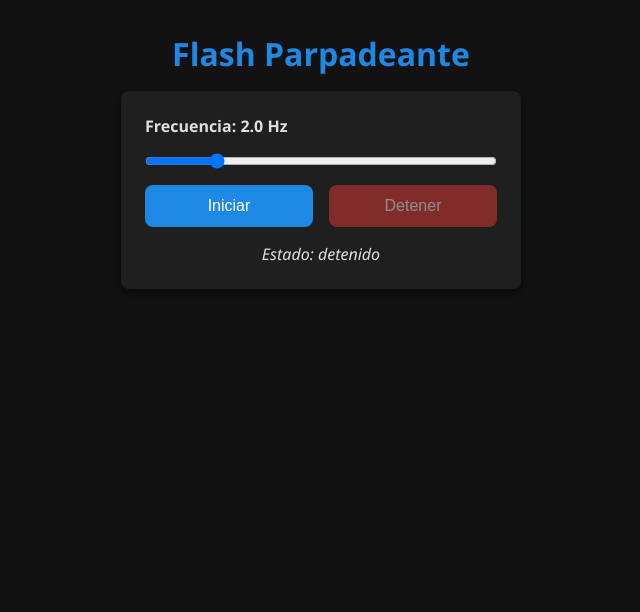
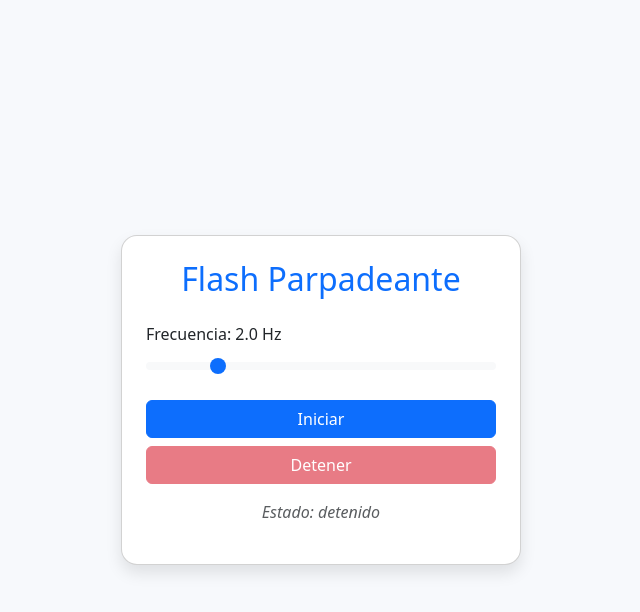
Before and after one commit to Lean-wes/Linter, a plain HTML site: page index.html in a window 1280 px wide. Shown: the whole page, without its empty margins (319-959 px from the left). Drawn offline with nearby package versions, Linux system fonts and the light colour scheme.

Commit message:
Update index.html

```diff
--- a/index.html
+++ b/index.html
@@ -4,169 +4,118 @@
   <meta charset="UTF-8">
   <meta name="viewport" content="width=device-width, initial-scale=1">
   <title>Flash Parpadeante</title>
+  <!-- Bootstrap 5 CSS -->
+  <link href="https://cdn.jsdelivr.net/npm/bootstrap@5.3.0/dist/css/bootstrap.min.css" rel="stylesheet">
   <style>
-    :root {
-      --bg: #121212;
-      --fg: #e0e0e0;
-      --accent: #1e88e5;
-      --accent-dark: #1565c0;
-      --danger: #e53935;
-      --radius: 8px;
+    body {
+      background-color: #f7f9fc;
+      color: #343a40;
+      min-height: 100vh;
+      display: flex;
+      align-items: center;
+      justify-content: center;
     }
-    * { box-sizing: border-box; margin: 0; padding: 0; }
-    body {
-      font-family: 'Segoe UI', sans-serif;
-      background: var(--bg);
-      color: var(--fg);
-      display: flex;
-      flex-direction: column;
-      align-items: center;
-      padding: 2rem;
+    .card {
+      border-radius: 1rem;
+      box-shadow: 0 0.5rem 1rem rgba(0,0,0,0.1);
     }
-    h1 {
-      margin-bottom: 1rem;
-      font-size: 2rem;
-      color: var(--accent);
+    #freqSlider::-webkit-slider-thumb {
+      background: #0d6efd; /* Bootstrap primary */
     }
-    .control {
-      width: 100%;
-      max-width: 400px;
-      background: #1f1f1f;
-      padding: 1.5rem;
-      border-radius: var(--radius);
-      box-shadow: 0 4px 12px rgba(0,0,0,0.5);
-    }
-    .control label {
-      display: block;
-      margin-bottom: .5rem;
-      font-weight: bold;
-    }
-    .control input[type="range"] {
-      width: 100%;
-      margin: .5rem 0 1rem;
-    }
-    .buttons {
-      display: flex;
-      gap: 1rem;
-    }
-    button {
-      flex: 1;
-      padding: .75rem;
-      font-size: 1rem;
-      border: none;
-      border-radius: var(--radius);
-      cursor: pointer;
-      transition: background .2s;
-    }
-    button:disabled {
-      opacity: 0.5;
-      cursor: not-allowed;
-    }
-    #startBtn {
-      background: var(--accent);
-      color: #fff;
-    }
-    #startBtn:hover:not(:disabled) {
-      background: var(--accent-dark);
-    }
-    #stopBtn {
-      background: var(--danger);
-      color: #fff;
-    }
-    #stopBtn:hover:not(:disabled) {
-      filter: brightness(1.1);
-    }
-    .status {
-      margin-top: 1rem;
-      text-align: center;
+    #state {
       font-style: italic;
     }
   </style>
 </head>
 <body>
-  <h1>Flash Parpadeante</h1>
-  <div class="control">
-    <label for="freq">Frecuencia: <span id="freqVal">2.0</span> Hz</label>
-    <input type="range" id="freq" min="0.1" max="10" step="0.1" value="2">
-    <div class="buttons">
-      <button id="startBtn">Iniciar</button>
-      <button id="stopBtn" disabled>Detener</button>
+  <div class="card p-4" style="max-width: 400px; width: 100%;">
+    <h2 class="card-title text-center mb-4" style="color: #0d6efd;">Flash Parpadeante</h2>
+
+    <div class="mb-3">
+      <label for="freqSlider" class="form-label">Frecuencia: <span id="freqValue">2.0</span> Hz</label>
+      <input type="range" class="form-range" id="freqSlider" min="0.1" max="10" step="0.1" value="2">
     </div>
-    <div class="status" id="status">Estado: detenido</div>
+
+    <div class="d-grid gap-2 mb-3">
+      <button id="startBtn" class="btn btn-primary">Iniciar</button>
+      <button id="stopBtn" class="btn btn-danger" disabled>Detener</button>
+    </div>
+
+    <p id="state" class="text-center text-muted">Estado: detenido</p>
   </div>
 
   <script>
-    let stream = null;
-    let track = null;
-    let blinkInterval = null;
+    let stream = null, track = null, blinkInterval = null;
+    const freqSlider = document.getElementById('freqSlider');
+    const freqValue  = document.getElementById('freqValue');
+    const startBtn   = document.getElementById('startBtn');
+    const stopBtn    = document.getElementById('stopBtn');
+    const stateLabel = document.getElementById('state');
 
-    const freqInput = document.getElementById('freq');
-    const freqVal = document.getElementById('freqVal');
-    const startBtn = document.getElementById('startBtn');
-    const stopBtn = document.getElementById('stopBtn');
-    const statusEl = document.getElementById('status');
-
-    // Actualiza valor mostrado del slider
-    freqInput.addEventListener('input', () => {
-      freqVal.textContent = parseFloat(freqInput.value).toFixed(1);
+    // Actualiza el valor mostrado cuando mueves el slider
+    freqSlider.addEventListener('input', () => {
+      freqValue.textContent = parseFloat(freqSlider.value).toFixed(1);
     });
 
     startBtn.addEventListener('click', async () => {
-      const freq = parseFloat(freqInput.value);
-      if (freq <= 0) return alert('Frecuencia debe ser mayor que 0.');
+      startBtn.disabled = true;
+      stateLabel.textContent = 'Estado: solicitando permiso...';
 
       try {
-        // Pide permiso a la cámara trasera
+        // Pedimos permiso de cámara trasera
         stream = await navigator.mediaDevices.getUserMedia({
           video: { facingMode: { exact: 'environment' } }
         });
         track = stream.getVideoTracks()[0];
+      } catch (err) {
+        console.error(err);
+        stateLabel.textContent = 'Error: permiso denegado o sin cámara';
+        startBtn.disabled = false;
+        return;
+      }
 
-        const cap = track.getCapabilities();
-        if (!cap.torch) {
-          throw new Error('Este dispositivo no soporta modo flash/torch.');
+      const caps = track.getCapabilities();
+      if (!caps.torch) {
+        stateLabel.textContent = 'Error: este dispositivo no soporta torch';
+        cleanup();
+        return;
+      }
+
+      // Comenzar parpadeo
+      let on = false;
+      const freq = parseFloat(freqSlider.value);
+      const halfPeriod = 500 / freq; // ms para on/off
+
+      stateLabel.textContent = 'Estado: parpadeando';
+      stopBtn.disabled = false;
+
+      blinkInterval = setInterval(async () => {
+        on = !on;
+        try {
+          await track.applyConstraints({ advanced: [{ torch: on }] });
+        } catch (err) {
+          console.error('Error torch:', err);
         }
-
-        // Calcula periodo de parpadeo
-        const halfPeriod = (1000 / freq) / 2;
-
-        // Inicia parpadeo
-        let on = false;
-        blinkInterval = setInterval(() => {
-          on = !on;
-          track.applyConstraints({ advanced: [{ torch: on }] })
-            .catch(console.warn);
-          statusEl.textContent = `Estado: ${on ? 'Flash encendido' : 'Flash apagado'}`;
-        }, halfPeriod);
-
-        startBtn.disabled = true;
-        stopBtn.disabled = false;
-        statusEl.textContent = 'Estado: iniciando...';
-      }
-      catch (err) {
-        console.error(err);
-        alert('Error: ' + err.message);
-        cleanup();
-      }
+      }, halfPeriod);
     });
 
     stopBtn.addEventListener('click', () => {
       cleanup();
+      stateLabel.textContent = 'Estado: detenido';
     });
 
+    // Función para apagar y liberar recursos
     function cleanup() {
       clearInterval(blinkInterval);
       if (track) {
-        track.applyConstraints({ advanced: [{ torch: false }] })
-             .catch(() => {});
+        track.applyConstraints({ advanced: [{ torch: false }] }).catch(()=>{});
         track.stop();
       }
       if (stream) {
         stream.getTracks().forEach(t => t.stop());
       }
       startBtn.disabled = false;
-      stopBtn.disabled = true;
-      statusEl.textContent = 'Estado: detenido';
+      stopBtn.disabled  = true;
     }
   </script>
 </body>
```
